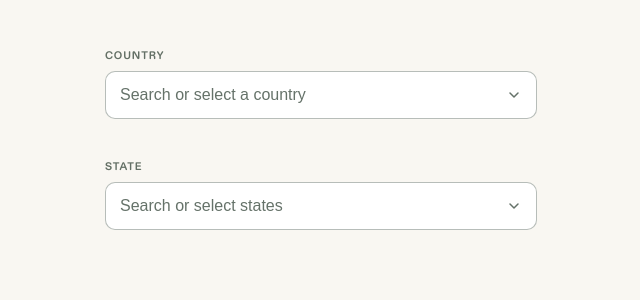
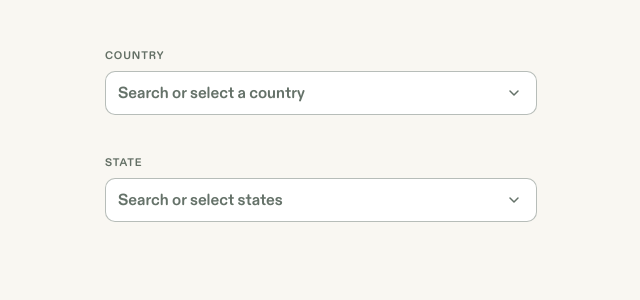
Before and after one commit to azeem-bot/kollegioapp, a React (Vite) app: page / in a window 1280 px wide. Shown: the top 300 px of the page, without its empty margins (319-959 px from the left). Built offline with nearby package versions, Linux system fonts and the light colour scheme.

Commit message:
Styling updates

```diff
--- a/src/components/PickerSheet/PickerSheet.css
+++ b/src/components/PickerSheet/PickerSheet.css
@@ -13,22 +13,29 @@
 
 .sheet {
   position: fixed;
-  bottom: 0;
-  left: 50%;
-  transform: translateX(-50%) translateY(100%);
-  width: 100%;
-  max-width: 480px;
+  bottom: 16px;
+  left: 16px;
+  right: 16px;
+  width: auto;
+  max-width: calc(480px - 32px);
+  margin: 0 auto;
   background: var(--bg-white);
-  border-radius: 16px 16px 0 0;
+  border-radius: 8px;
   padding: 0 20px 40px 20px;
   overflow-y: auto;
   transition: transform 300ms ease-out, bottom 150ms ease, height 250ms ease;
   will-change: transform;
   z-index: 101;
+  transform: translateY(calc(100% + 16px));
+  font-family: 'ABC Diatype Rounded', 'Nunito', sans-serif;
+}
+
+.sheet * {
+  font-family: 'ABC Diatype Rounded', 'Nunito', sans-serif;
 }
 
 .sheet--open {
-  transform: translateX(-50%) translateY(0);
+  transform: translateY(0);
 }
 
 .sheet--expanded {
@@ -91,7 +98,7 @@
   height: 48px;
   padding: 0 48px 0 20px;
   border: 1px solid rgba(19, 38, 25, 0.3);
-  border-radius: 40px;
+  border-radius: 8px;
   font-size: 16px;
   color: var(--content-primary);
   background: white;
@@ -132,7 +139,7 @@
   align-items: center;
   justify-content: space-between;
   padding: 14px 8px;
-  border-radius: 8px;
+  border-radius: 0;
   gap: 16px;
   cursor: pointer;
   user-select: none;
--- a/src/components/PickerSheet/PickerSheet.tsx
+++ b/src/components/PickerSheet/PickerSheet.tsx
@@ -49,7 +49,7 @@ export default function PickerSheet({
       if (!sheet) return
       sheet.style.height = ''
       sheet.style.top = ''
-      sheet.style.bottom = '0'
+      sheet.style.bottom = ''
     }
 
     if (isOpen) {
--- a/src/components/PickerTrigger/PickerTrigger.css
+++ b/src/components/PickerTrigger/PickerTrigger.css
@@ -1,6 +1,11 @@
 .picker-field {
   display: flex;
   flex-direction: column;
+  font-family: 'ABC Diatype Rounded', 'Nunito', sans-serif;
+}
+
+.picker-field * {
+  font-family: 'ABC Diatype Rounded', 'Nunito', sans-serif;
 }
 
 .picker-field__label {
@@ -13,45 +18,84 @@
 }
 
 .picker-trigger {
+  position: relative;
   display: flex;
   align-items: center;
-  justify-content: space-between;
-  height: 48px;
-  padding: 0 14px;
+  flex-wrap: wrap;
+  gap: 4px;
+  min-height: 44px;
+  height: auto;
+  padding: 8px 44px 8px 12px;
   border: 1px solid var(--border-primary);
   border-radius: 10px;
   background: var(--bg-white);
   cursor: pointer;
-  gap: 8px;
   transition: border-color 150ms ease;
+  text-align: left;
 }
 
 .picker-trigger:hover {
   border-color: var(--bg-g2);
 }
 
-.picker-trigger__value {
+.picker-trigger__content {
+  display: flex;
+  flex-wrap: wrap;
+  align-items: center;
+  gap: 4px;
   flex: 1;
   min-width: 0;
+}
+
+.picker-trigger__placeholder {
+  font-size: 16px;
+  font-weight: 400;
+  color: var(--content-secondary);
+}
+
+.picker-trigger__value {
+  display: flex;
+  align-items: center;
   font-size: 16px;
   font-weight: 400;
   color: var(--content-primary);
   white-space: nowrap;
   overflow: hidden;
   text-overflow: ellipsis;
-  text-align: left;
 }
 
-.picker-trigger__value--placeholder {
-  color: var(--content-secondary);
+.picker-trigger__icon {
+  display: inline;
+  font-size: 22px;
+  margin-right: 8px;
+  vertical-align: middle;
+}
+
+.picker-trigger__tag {
+  display: inline-flex;
+  align-items: center;
+  background: rgba(19, 38, 25, 0.08);
+  border-radius: 4px;
+  padding: 2px 8px;
+  font-size: 14px;
+  font-weight: 700;
+  color: #132619;
+}
+
+.picker-trigger__tag--overflow {
+  background: rgba(19, 38, 25, 0.12);
 }
 
 .picker-trigger__chevron {
+  position: absolute;
+  right: 14px;
+  top: 50%;
+  transform: translateY(-50%);
   flex-shrink: 0;
   color: var(--content-secondary);
   transition: transform 150ms ease;
 }
 
 .picker-trigger__chevron--open {
-  transform: rotate(180deg);
+  transform: translateY(-50%) rotate(180deg);
 }
--- a/src/components/PickerTrigger/PickerTrigger.tsx
+++ b/src/components/PickerTrigger/PickerTrigger.tsx
@@ -32,27 +32,19 @@ export default function PickerTrigger({
   const [isOpen, setIsOpen] = useState(false)
 
   const selectedIds = Array.isArray(value) ? value : value ? [value] : []
+  const isEmpty = selectedIds.length === 0
 
-  function getDisplayValue(): string | null {
-    if (selectedIds.length === 0) return null
-    if (!multiSelect) {
-      return options.find((o) => o.id === selectedIds[0])?.label ?? null
-    }
-    if (selectedIds.length === 1) {
-      return options.find((o) => o.id === selectedIds[0])?.label ?? null
-    }
-    return `${selectedIds.length} selected`
-  }
+  const selectedOption = !multiSelect && selectedIds.length > 0
+    ? options.find((o) => o.id === selectedIds[0]) ?? null
+    : null
+
+  const visibleTags = multiSelect ? selectedIds.slice(0, 2) : []
+  const overflowCount = multiSelect ? Math.max(0, selectedIds.length - 2) : 0
 
   function handleChange(next: string | string[]) {
     onChange(next)
-    // Single-select: close immediately after pick
-    if (!multiSelect) {
-      setIsOpen(false)
-    }
+    if (!multiSelect) setIsOpen(false)
   }
-
-  const display = getDisplayValue()
 
   return (
     <>
@@ -65,9 +57,37 @@ export default function PickerTrigger({
           aria-haspopup="listbox"
           aria-expanded={isOpen}
         >
-          <span className={`picker-trigger__value${display ? '' : ' picker-trigger__value--placeholder'}`}>
-            {display ?? placeholder}
-          </span>
+          <div className="picker-trigger__content">
+            {isEmpty && (
+              <span className="picker-trigger__placeholder">{placeholder}</span>
+            )}
+
+            {!multiSelect && selectedOption && (
+              <span className="picker-trigger__value">
+                {selectedOption.icon != null && (
+                  <span className="picker-trigger__icon">{selectedOption.icon}</span>
+                )}
+                {selectedOption.label}
+              </span>
+            )}
+
+            {multiSelect && !isEmpty && (
+              <>
+                {visibleTags.map((id) => {
+                  const opt = options.find((o) => o.id === id)
+                  return opt ? (
+                    <span key={id} className="picker-trigger__tag">{opt.label}</span>
+                  ) : null
+                })}
+                {overflowCount > 0 && (
+                  <span className="picker-trigger__tag picker-trigger__tag--overflow">
+                    +{overflowCount}
+                  </span>
+                )}
+              </>
+            )}
+          </div>
+
           <svg
             className={`picker-trigger__chevron${isOpen ? ' picker-trigger__chevron--open' : ''}`}
             width="16"
```
